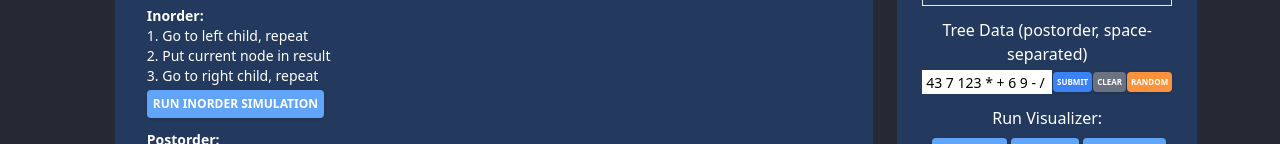
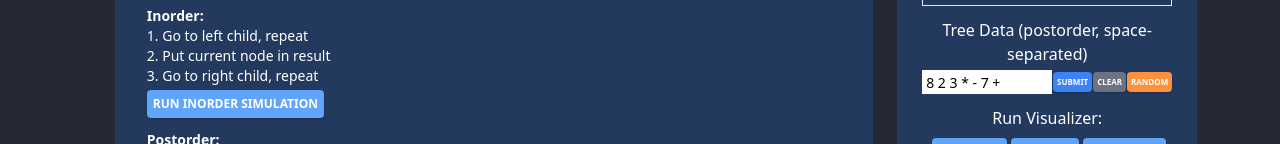
Before and after one commit to AjayLiu/notation-visualizer, a Next.js app: page /tree in a window 1280 px wide. Shown: the part 656-800 px from the top of the page. Built offline with nearby package versions, Linux system fonts and the light colour scheme.

Commit message:
Tree should display the expression tree for the example in the textpanel

```diff
--- a/src/pages/tree.tsx
+++ b/src/pages/tree.tsx
@@ -4,7 +4,7 @@ import TreeVisualizer from "@components/TreeVisualizer";
 const TreePage: React.FC = () => {
     return (
         <Layout title="Tree - Notation Visualizer">
-            <TreeVisualizer initialExpression="43 7 123 * + 6 9 - /" />
+            <TreeVisualizer initialExpression="8 2 3 * - 7 +" />
         </Layout>
     );
 };
```
